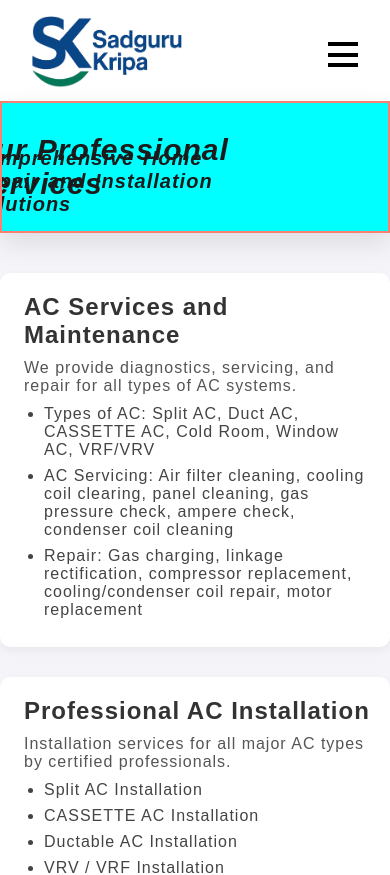
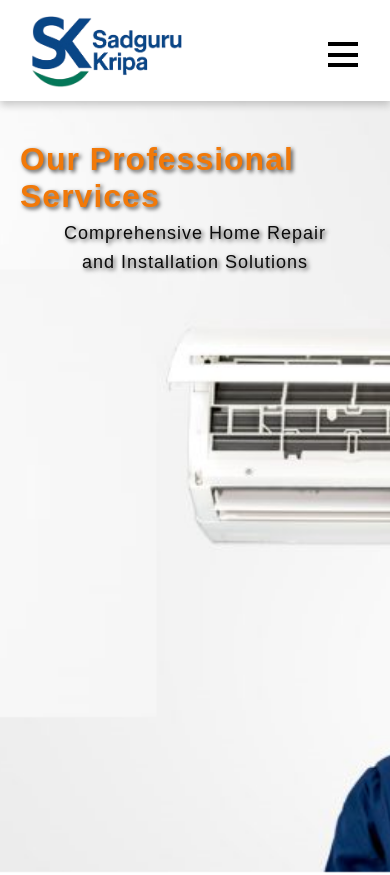
Before and after one commit to mahiawasthi23/s-k-project, a React (Vite) app: page /service in a window 390 px wide. Shown: the top 875 px of the page. Built offline with nearby package versions, Linux system fonts and the light colour scheme.

Commit message:
updated service.jxs

```diff
--- a/src/Component/About.css
+++ b/src/Component/About.css
@@ -8,9 +8,9 @@ body{
 }
 
 .main-about{
-    background-image: url(/public/cpoy\ \ AC.png);
+    background-image: url('/cpoy_AC.png');
     background-size: cover;
-    background-position: center;
+    background-position: bottom;
     text-align: center;
     background-repeat: no-repeat;
     background-size: cover;
@@ -31,7 +31,7 @@ body{
     left: 0;
     width: 100%;
     height: 100%;
-    background:rgba(33, 47, 60, 0.6);
+    background:rgba(33, 47, 60, 0.3);
     z-index: 0;
 }
 
@@ -55,7 +55,7 @@ body{
     transform: scale(1.02);
     cursor: pointer;
     transform: translateY(-10px);
-    color: #ffd700;
+    color: rgb(214, 106, 5);
     text-shadow: 4px 4px 6px rgba(0,0,0,0.7);
 }
 
@@ -74,11 +74,11 @@ body{
     transform: scale(1.02);
     opacity: 0.9;
     transform: translateY(-5px);
-    color: #ffd700;
+    color: rgb(214, 106, 5);
 }
 
 
-/* 2  */
+
 
 .about-container{
     display: flex;
@@ -242,7 +242,7 @@ body{
 
 
 
-/* miss viss */
+
 
 .about-container2{
     display: flex;
--- a/src/Component/Home.css
+++ b/src/Component/Home.css
@@ -56,14 +56,14 @@
 
   .home-main .para:hover h1 {
     transform: translateY(-10px);
-    color: #ffd700;
+    color: rgb(241, 121, 9);
     text-shadow: 4px 4px 6px rgba(0, 0, 0, 0.7);
   }
 
 
   .home-main .para:hover p {
     transform: translateY(-5px);
-    color: #ffd700;
+    color: rgb(241, 121, 9);
   }
 
 
@@ -104,7 +104,7 @@
     font-size: 2.2rem;
     text-align: center;
     margin: 1rem 0 2rem;
-    color: #3498db;
+    color: rgb(2, 28, 101);
 }
 
   .home-service-grid{
@@ -169,7 +169,7 @@
 
   .home-choose-icon {
     font-size: 2.8rem;
-    color: #007bff;
+    color: rgb(2, 28, 101);
     margin-bottom: 1.2rem;
     display: inline-block;
   }
@@ -209,7 +209,7 @@
   .home-service-card .icon {
     font-size: 2.8rem;
     margin-bottom: 1.2rem;
-    color: #007bff;
+    color: rgb(2, 28, 101);
   }
 
   .home-service-card h3 {
@@ -256,7 +256,7 @@
     content: "\2713";
     display: inline-block;
     margin-right: 0.8rem;
-    color: blue;
+    color: rgb(2, 28, 101);
     font-size: 1.2rem;
 }
 
@@ -321,7 +321,7 @@
 
   .home-cta-strip {
     background: linear-gradient(to right, #eff5f6, #f6f8f8);
-    color: #00695c;
+    color: rgb(2, 28, 101);
     padding: 2.5rem 1.5rem;
     border-radius: 8px;
     margin-bottom: 3.5rem;
@@ -332,7 +332,7 @@
     font-size: 2rem;
     margin-bottom: 0.8rem;
     font-weight: 600;
-    color: #00695c;
+    color: rgb(2, 28, 101);
   }
 
   .home-cta-strip p {
--- a/src/Component/Service.css
+++ b/src/Component/Service.css
@@ -1,106 +1,69 @@
- .service-img{
-    height: 400px;
-    width: 100%;
-    object-fit: cover;
-}
 .service-background {
-    position:relative;
-    width: 100%;
-    background-color: rgb(246, 252, 252);
-    box-shadow: 0 10px 25px rgba(0, 0, 0, 0.1);
-    border: 2px solid salmon;
-    overflow: hidden;
+    background-image: url("/S-k_service.png");
+    background-repeat: no-repeat;
+    background-size: cover;
+    background-position: center;
+    min-height: calc(100vh - 70px);
+    display: flex;
+    align-items: flex-start;
+    justify-content: flex-start;
+    padding: 120px 0 0 110px;
+    text-shadow: 2px 2px 4px rgba(0, 0, 0, 0.7);
+    transition: all 0.3s ease;
   }
-  .service-img {
-    width: 43%;
-    height: 45%;
-    object-fit: cover;
-    z-index: 0;
-    opacity: 0.9;
-    margin-left: 855px;
+
+  .service-heding {
+    display: flex;
+    flex-direction: column;
+    justify-content: center;
+    align-items: center;
+    max-width: 700px;
+    z-index: 2;
+  }
+
+  .service-heding h1,
+  .service-heding p{
+    transition: transform 0.3s ease,
+    color 0.3s ease,
+    text-shadow 0.3s ease;
+  }
+
+  .service-heding:hover h1{
+    transform: translateY(-10px);
+    color:  rgb(2, 2, 131);
+    text-shadow: 4px 4px 6px rgba(0, 0, 0, 0.7);
   }
 
 
-  .service-overlay {
-    position: absolute;
-    top: 0;
-    left: 0;
-    width: 100%;
-    height: 100%;
-    background-color: #0077ff;
-    opacity: 0.6;
-    z-index: 1;
-  }
-
-  .service-heading,
-  .service-sol {
-    position: absolute;
-    color: rgb(27, 27, 27);
-    font-weight: bold;
-    z-index: 2;
-  }
-
-  .service-heading {
-    top: 50%;
-    left: 28%;
-    transform: translate(-50%, -50%);
-    font-size: 30px;
-    font-style: italic;
-    letter-spacing: 1px;
-  }
-
-  .service-sol {
-    top: 61%;
-    left: 28%;
-    transform: translate(-50%, -50%);
-    font-size: 20px;
-    font-style: italic;
-    letter-spacing: 1px;
-    word-spacing: 2px;
+  .service-heding:hover p {
+    transform: translateY(-5px);
+    color: rgb(28, 27, 27);
   }
 
 
-.service-heding h2{
-    transition: transform 0.3s ease, color 0.3s ease;
-
-
-}
-
-
-.service-heding h2:hover {
-    cursor: pointer;
-}
-
-.service-heding p{
-    transition: transform 0.3s ease, color 0.3s ease;
-
-}
-.service-heding p:hover {
-    cursor: pointer;
-    opacity: 0.9;
-}
-
-.service-con{
-    background-color: #f4f4f9;;
-}
-
-.service-con {
-    background-color: #f4f4f9;
+  .service-heding h1 {
+    font-size: 2rem;
+    animation: slideDown 1s ease-out;
+    color: rgb(241, 121, 9);
   }
 
-  .service-img {
-    width: 43%;
-    height: 45%;
-    object-fit: cover;
-    z-index: 0;
-    opacity: 0.9;
-    margin-left: 855px;
+  .service-heding p {
+    font-size: 1.5rem;
+    margin-top: 0.5rem;
+    animation: fadeIn 1.5s ease-in;
+    color: rgb(11, 11, 11);
   }
-
 
   @media (max-width: 768px) {
     .service-background {
-      font-size: 14px;
-      background-color: aqua;
+      padding: 40px 20px;
+    }
+
+    .service-heding h1 {
+      font-size: 32px;
+    }
+
+    .service-heding p {
+      font-size: 18px;
     }
   }
--- a/src/Component/Service.jsx
+++ b/src/Component/Service.jsx
@@ -1,20 +1,17 @@
 import "./Service.css"
 import ServiceList from "./ServiceList";
-
 function Service() {
     return (
         <div className="service-con">
             <div className="service-background">
-                <img src="/servicelogo.gif" alt="Animated background" className="service-img"/>
                 <div className="service-heding">
-                <h2 className="service-heading">Our Professional Services</h2>
-                <p className="service-sol">Comprehensive Home Repair and Installation Solutions</p>
+                <h1>Our Professional Services</h1>
+                <p>Comprehensive Home Repair</p>
+                <p>and Installation Solutions</p>
                 </div>
-
             </div>
             <ServiceList/>
         </div>
     );
 }
-
 export default Service;
--- a/src/Component/contact.css
+++ b/src/Component/contact.css
@@ -28,6 +28,7 @@ body{
 }
 .contact-heading{
     font-size: 55px;
+    color: rgb(241, 121, 9);
     font-style: italic;
     font-family: f;
     letter-spacing: 1px;
@@ -40,7 +41,7 @@ body{
     font-style: italic;
     font-family: f;
     letter-spacing: 1px;
-      font-weight: 700;
+    font-weight: 700;
     word-spacing: 2px;
 }
 .contact-info-content .contact-heading {
@@ -49,7 +50,7 @@ body{
 }
 .contact-info-content .contact-heading:hover {
     transform: scale(1.02);
-    color: #ffd700;
+    color: rgb(241, 121, 9);
     cursor: pointer;
 }
 .contact-info-content .contact-para {
@@ -59,7 +60,7 @@ body{
     transform: scale(1.02);
     opacity: 0.9;
     cursor: pointer;
-    color: #ffd700;
+    color: rgb(241, 121, 9);
 }
 .contact-section {
     padding: 50px 5%;
@@ -140,6 +141,7 @@ body{
     transform: translateY(-5px);
 }
 .form-heading{
+    color: rgb(2, 28, 101);
     transition: color 0.3s ease, transform 0.3s ease;
     margin-bottom:20px;
     text-align: center;
@@ -206,10 +208,10 @@ body{
     transition: color 0.3s ease, transform 0.3s ease;
     margin-bottom: 30px;
     font-size: 35px;
-    color: #007bff;
+    color: rgb(2, 28, 101);
 }
 .location-heading:hover{
-    color: rgb(4, 174, 247);
+    color: rgb(35, 82, 186);
     transform: translateX(5px);
 }
 .contact-item a{
--- a/src/Component/serviceList.css
+++ b/src/Component/serviceList.css
@@ -102,6 +102,7 @@
 
 
   .service-section {
+    border: 1px solid rgb(216, 216, 216);
     background: #fff;
     padding: 20px;
     border-radius: 10px;
@@ -175,7 +176,7 @@
   }
 
   .heading {
-
+    color: rgb(2, 28, 101);
     font-size: 24px;
     font-weight: bold;
     margin-bottom: 40px;
@@ -189,6 +190,7 @@
   }
 
   .card {
+    border: 1px solid rgb(216, 216, 216);
     background-color: white;
     width: 100%;
     border-radius: 15px;
@@ -208,7 +210,7 @@
     left: 0;
     height: 4px;
     width: 0%;
-    background-color: #ffd700;
+    background-color:  rgb(253, 117, 5);
     transition: width 0.3s ease;
     border-bottom-left-radius: 15px;
     border-bottom-right-radius: 15px;
@@ -234,6 +236,7 @@
   }
 
 .our-story{
+  color: rgb(2, 28, 101);
   padding: 10px;
   text-align: center;
 
```
Also changed, not shown: public/S-k_service.png (added), 1 other file (tests, documents, lock files or other folders).
